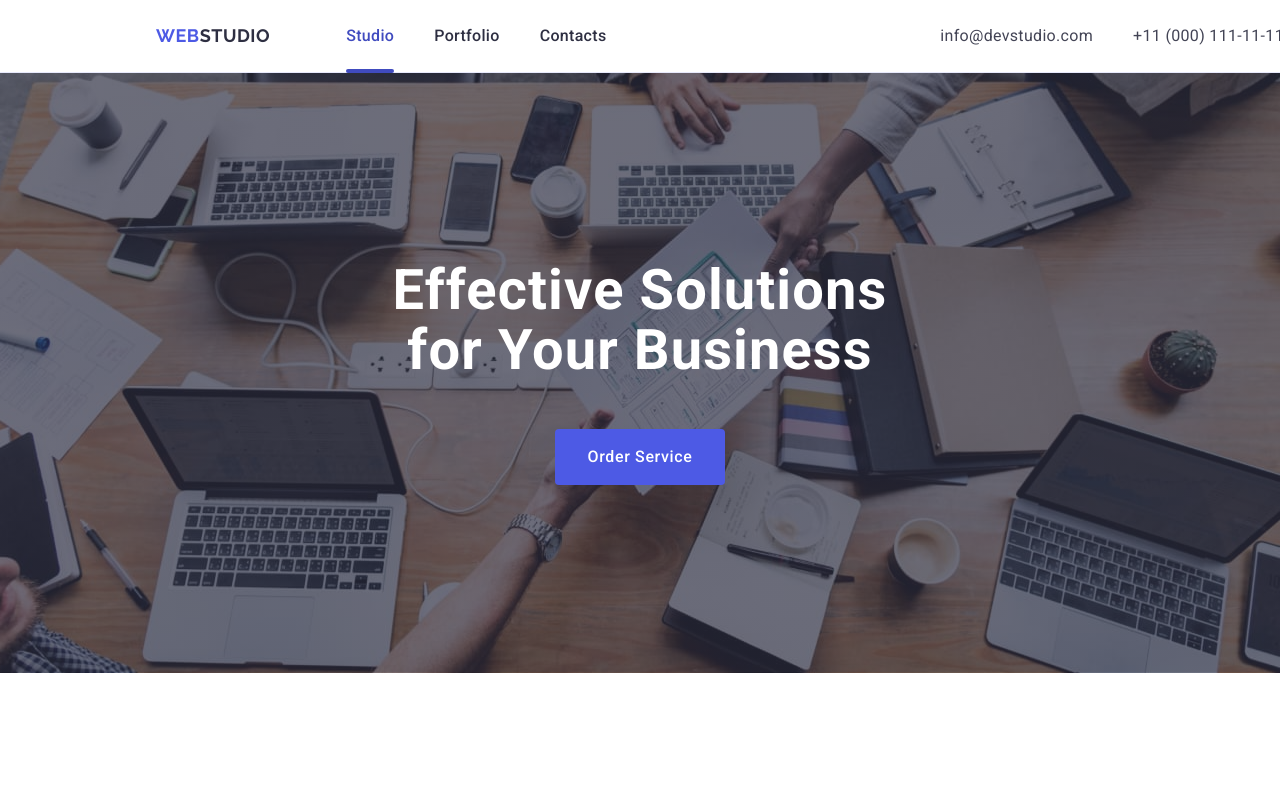
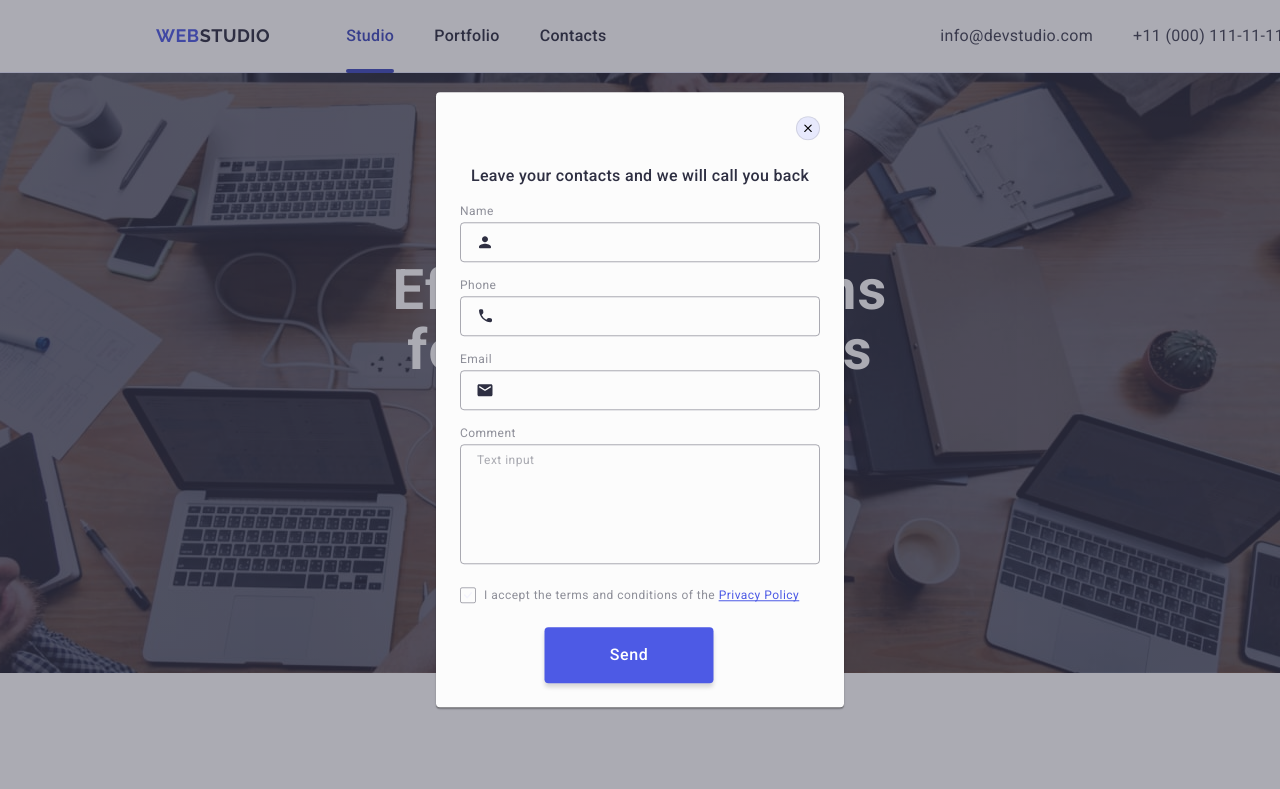
Before and after one commit to OleksandrKutovskyi/goit-markup-hw-05, a plain HTML site: page index.html in a window 1280 px wide. Shown: the top 789 px of the page. Drawn offline with nearby package versions, Linux system fonts and the light colour scheme.

Commit message:
update all

```diff
--- a/css/styles.css
+++ b/css/styles.css
@@ -527,7 +527,7 @@ img {
 
 .subscribe-form {
     display: flex;
-    column-gap: 24px;
+    gap: 24px;
     align-items: center;
 }
 
@@ -619,7 +619,7 @@ img {
     background: #fcfcfc;
     border-radius: 4px;
     transition: transform 250ms cubic-bezier(0.4, 0, 0.2, 1);
-    padding: 24px;
+    padding: 72px 24px 24px 24px;
 }
 
 .modal-close-btn {
@@ -662,13 +662,13 @@ img {
     letter-spacing: 0.02em;
     text-align: center;
     color: #2e2f42;
-    margin-top: 48px;
+
     margin-bottom: 16px;
 }
 
 
 .review-form-field-wrapper {
-    margin-bottom: 8px;
+    margin-bottom: 16px;
 }
 
 .review-form-field-label {
@@ -687,6 +687,7 @@ img {
     height: 40px;
     padding-left: 38px;
     background-color: transparent;
+    outline: transparent;
     transition: border-color 250ms cubic-bezier(0.4, 0, 0.2, 1);
 }
 
@@ -718,8 +719,14 @@ img {
     width: 100%;
     height: 120px;
     background-color: transparent;
+    outline: transparent;
     resize: none;
     padding: 8px 16px;
+
+    font-size: 12px;
+    line-height: 1.17;
+    letter-spacing: 0.04em;
+    color: rgba(46, 47, 66, 0.4);
     transition: border-color 250ms cubic-bezier(0.4, 0, 0.2, 1);
 }
 
@@ -767,7 +774,7 @@ img {
     fill: transparent;
     margin-right: 8px;
     cursor: pointer;
-    transition: background-color 250ms cubic-bezier(0.4, 0, 0.2, 1), fill 250ms cubic-bezier(0.4, 0, 0.2, 1);
+    transition: background-color 250ms cubic-bezier(0.4, 0, 0.2, 1), border 250ms cubic-bezier(0.4, 0, 0.2, 1), fill 250ms cubic-bezier(0.4, 0, 0.2, 1);
     ;
 }
 
@@ -775,6 +782,7 @@ img {
     background-color: #404bbf;
     fill: #f4f4fd;
     border-color: #404bbf;
+    border: none;
 }
 
 .review-form-checkbox:focus+.review-form-checkbox-label .custom-checkbox {
@@ -782,9 +790,10 @@ img {
 }
 
 .review-form-submit {
+    display: block;
     border-radius: 4px;
     padding: 16px 32px;
-    width: 169px;
+    min-width: 169px;
     height: 56px;
     box-shadow: 0 4px 4px 0 rgba(0, 0, 0, 0.15);
     background-color: #4d5ae5;
@@ -793,9 +802,10 @@ img {
     line-height: 1.5;
     letter-spacing: 0.04em;
     text-align: center;
+    border: none;
     color: #fff;
     transform: translateX(50%);
-    transition: background-color 250ms linear, background-color 250ms linear;
+    transition: background-color 250ms cubic-bezier(0.4, 0, 0.2, 1);
 }
 
 .review-form-submit:hover,
--- a/index.html
+++ b/index.html
@@ -501,7 +501,7 @@
       </div>
     </footer>
     <!-- ==========BACKDROP========== -->
-    <div class="backdrop">
+    <div class="backdrop is-open">
       <div class="modal">
         <button type="button" class="modal-close-btn">
           <svg class="modal-close-icon" width="8" height="8">
@@ -522,7 +522,7 @@
                 title="First name Surname"
                 required
               />
-              <svg class="rewiew-form-field-icon" width="18" height="18">
+              <svg class="rewiew-form-field-icon" width="18" height="24">
                 <use href="./images/icons.svg#icon-user"></use>
               </svg>
             </div>
@@ -572,13 +572,13 @@
           <div class="review-checkbox-wrapper">
             <input
               class="review-form-checkbox visually-hidden"
-              id="privacy-policy"
+              id="user-privacy"
               type="checkbox"
-              name="privacy-policy"
+              name="user-privacy"
               value="true"
               required
             />
-            <label class="review-form-checkbox-label" for="privacy-policy">
+            <label class="review-form-checkbox-label" for="user-privacy">
               <span class="custom-checkbox">
                 <svg class="custom-checkbox-icon" width="10" height="8">
                   <use href="./images/icons.svg#icon-checkmark"></use>
```
